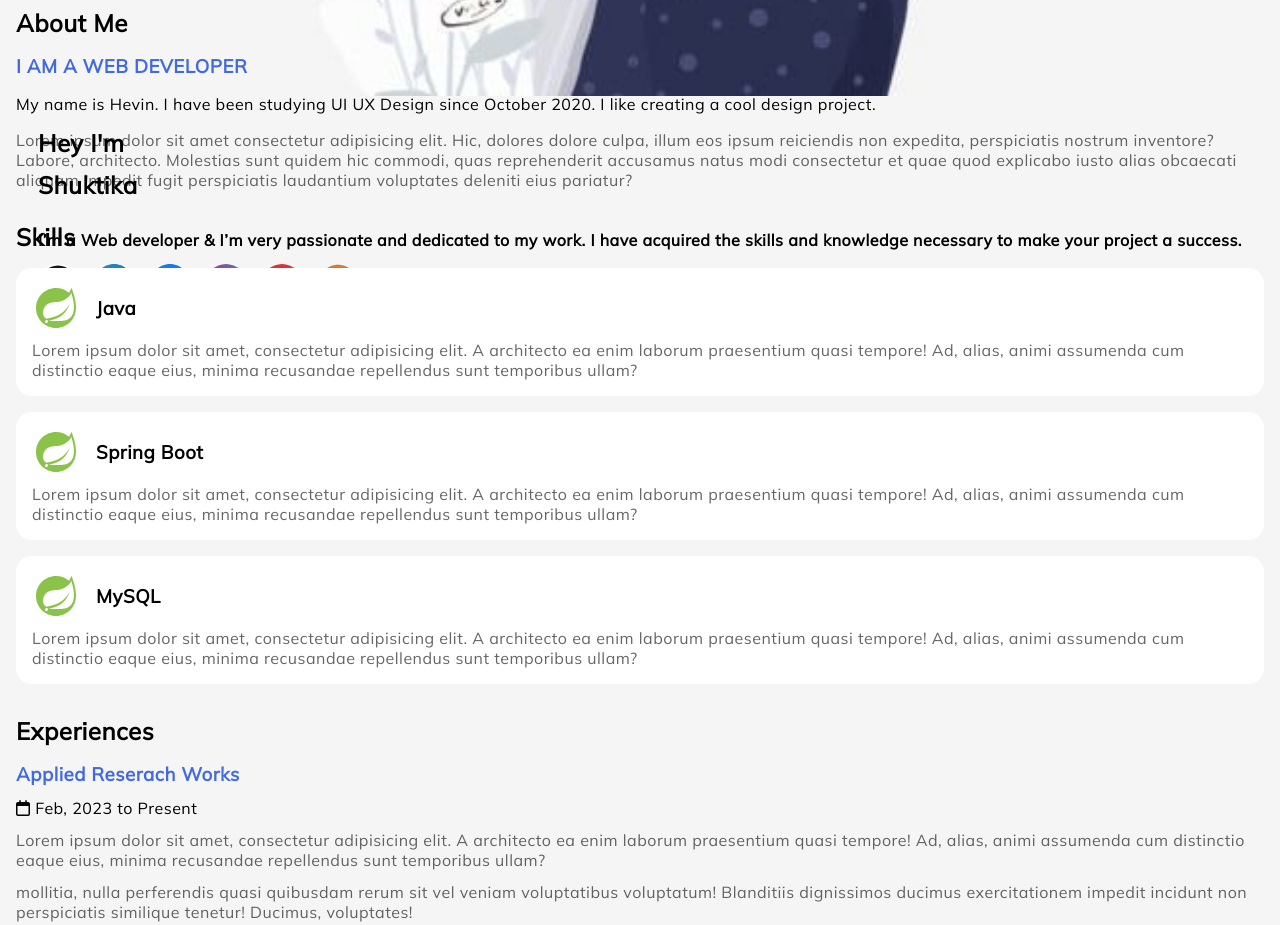
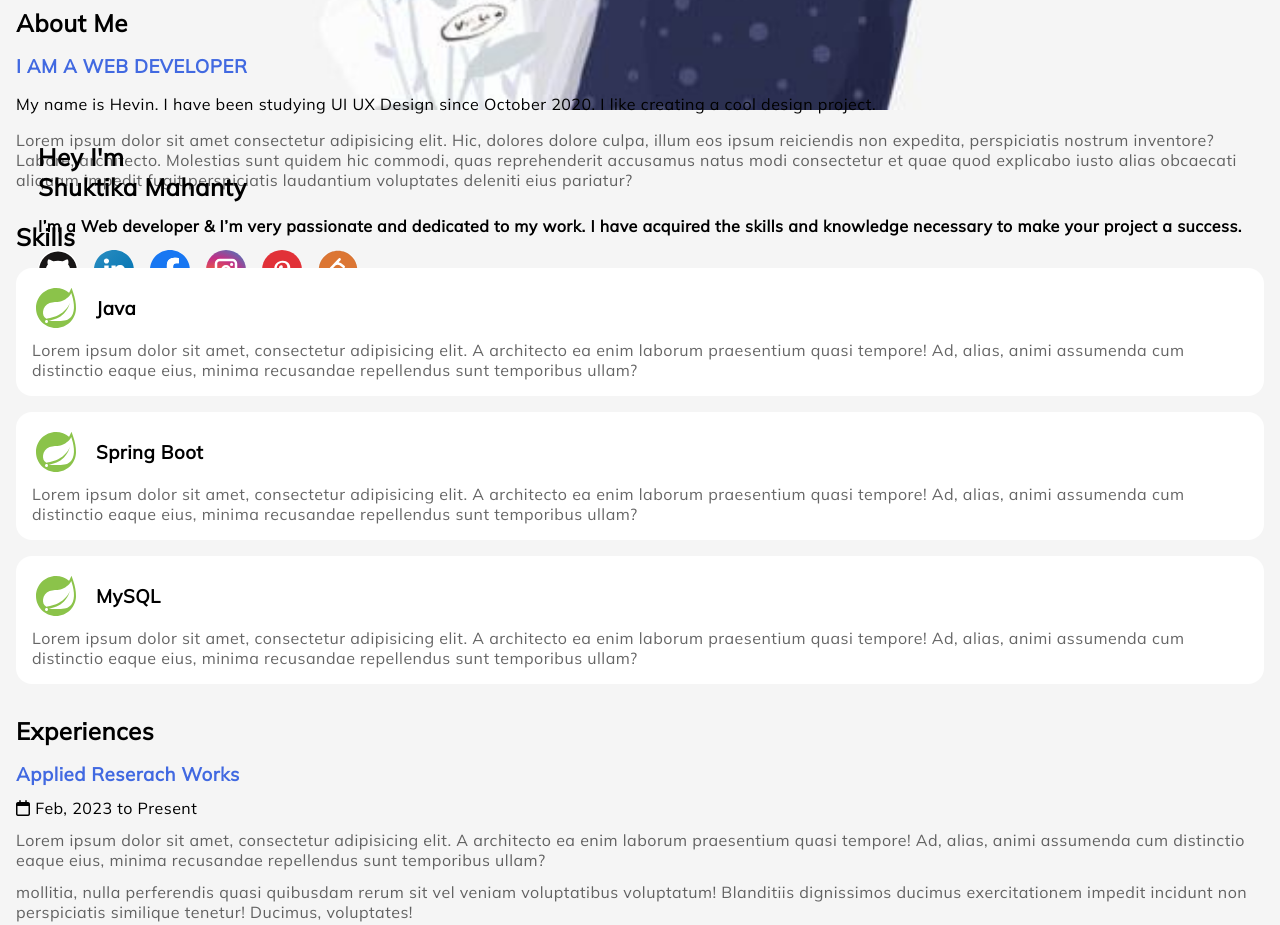
Before and after one commit to Shuktika15/Shuktika15.github.io, a React (Vite) app: page / in a window 1280 px wide. Shown: the part 840-1765 px from the top of the page. Built offline with nearby package versions, Linux system fonts and the light colour scheme.

Commit message:
Update gap

```diff
--- a/src/components/landing/Landing.scss
+++ b/src/components/landing/Landing.scss
@@ -20,7 +20,6 @@
     gap: 0.75rem;
 
     p {
-      padding-top: 1rem;
       line-height: 1.5rem;
     }
 
--- a/src/components/landing/Landing.tsx
+++ b/src/components/landing/Landing.tsx
@@ -11,8 +11,11 @@ export default function Landing() {
         <section id="Landing">
             <div className="portrait"></div>
             <div className="myself">
-                <h1>Hey I'm</h1>
-                <h1>Shuktika</h1>
+                <h1>
+                    Hey I'm
+                    <br/>
+                    Shuktika Mahanty
+                </h1>
                 <p>
                     <b>
                         I’m a Web developer & I’m very passionate and dedicated to my work.
```
